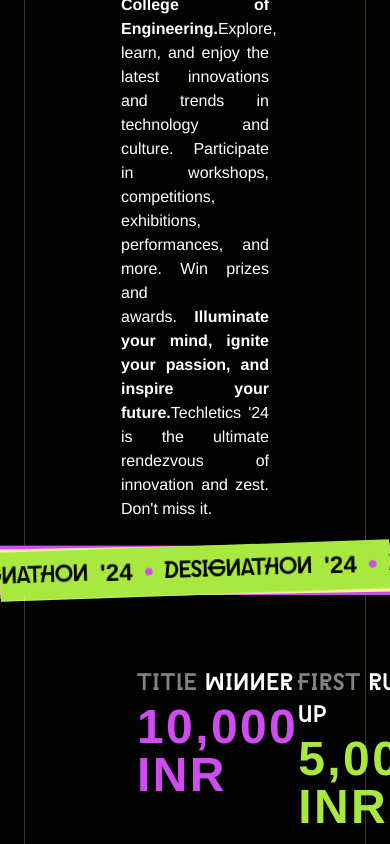
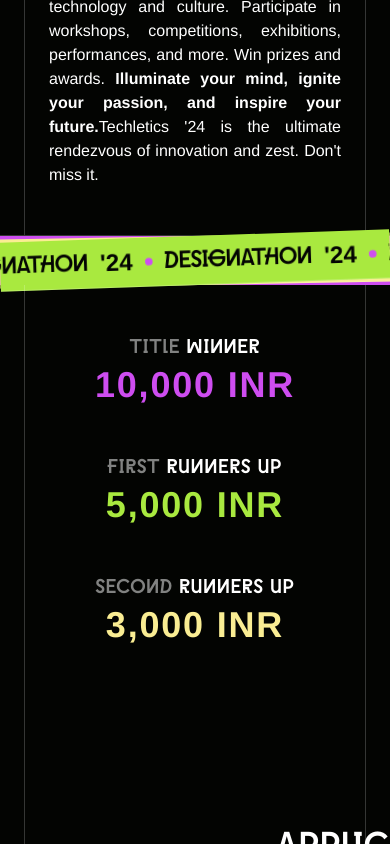
Before and after one commit to dhairya703/finalHackndroid, a Next.js app: page / in a window 390 px wide. Shown: the part 1156-2000 px from the top of the page. Built offline with nearby package versions, Linux system fonts and the light colour scheme; a web font is replaced by a local one.

Commit message:
Made sections till Prizes responsive

```diff
--- a/app/_components/about.tsx
+++ b/app/_components/about.tsx
@@ -2,7 +2,7 @@ import { CustomText } from "@/components/custom";
 
 const About = () => {
   return (
-    <div className="flex flex-col gap-12 bg-dark px-24 py-6 text-right font-secondary text-secondary lg:py-12">
+    <div className="flex flex-col gap-4 bg-dark px-6 pb-12 text-right font-secondary text-secondary sm:px-12 md:pb-16 lg:px-16 lg:pb-24 xl:px-32 2xl:px-48">
       <CustomText title>
         what is&nbsp;
         <CustomText highlightedTitle>designathon</CustomText>?
--- a/app/_components/hero.tsx
+++ b/app/_components/hero.tsx
@@ -2,7 +2,7 @@ import Image from "next/image";
 
 const Hero = () => {
   return (
-    <div className="flex h-screen flex-col items-center justify-evenly gap-4 overflow-hidden bg-dark md:flex-row md:justify-center md:gap-0 md:px-4 lg:justify-center lg:gap-[6%] lg:px-12 xl:gap-[10%]">
+    <div className="flex h-screen flex-col items-center justify-evenly gap-4 overflow-hidden bg-dark md:flex-row md:justify-center md:gap-0 md:px-4 lg:justify-center lg:gap-[6%] lg:px-16 xl:gap-[10%]">
       <div className="-mb-[120px] flex origin-top scale-75 transform flex-col items-center justify-center gap-12 md:-ml-10 lg:my-auto lg:-ml-4 lg:origin-center xl:ml-0 xl:scale-100">
         <div className="flex flex-col">
           <span className="text-center font-tertiary text-3xl font-extrabold text-white">
@@ -47,11 +47,11 @@ const Hero = () => {
 
       <Image
         src="/images/hero-img.webp"
-        width={698}
-        height={640}
+        width={1047}
+        height={960}
         alt="Designathon Image"
         priority
-        className="h-auto w-full max-w-96 px-2 md:w-[50%] md:max-w-none xl:w-[60%] xl:max-w-[750px]"
+        className="h-auto w-full max-w-96 px-2 md:w-[50%] md:max-w-none xl:w-[60%] xl:max-w-[960px]"
       />
     </div>
   );
--- a/app/_components/prizes.tsx
+++ b/app/_components/prizes.tsx
@@ -1,30 +1,30 @@
 const Prizes = () => {
   return (
-    <section className="flex justify-between px-24 mt-16">
-      <div className="flex flex-col gap-1">
-        <span className="font-secondary text-2xl lowercase tracking-wider text-gray">
+    <section className="flex flex-wrap justify-center gap-12 md:justify-between">
+      <div className="mx-auto flex min-w-72 flex-col items-center gap-1">
+        <span className="font-secondary text-xl lowercase tracking-wider text-gray sm:text-2xl">
           Title&nbsp;
           <span className="text-white">Winner</span>
         </span>
-        <span className="font-tertiary font-extrabold text-5xl tracking-wider text-secondary">
+        <span className="font-tertiary text-4xl font-extrabold tracking-wider text-secondary md:text-5xl">
           10,000 INR
         </span>
       </div>
-      <div className="flex flex-col gap-1">
-        <span className="font-secondary text-2xl lowercase tracking-wider text-gray">
+      <div className="mx-auto flex flex-col items-center gap-1">
+        <span className="font-secondary text-xl lowercase tracking-wider text-gray sm:text-2xl">
           First&nbsp;
-          <span className="text-white">Runners Up</span>
+          <span className="whitespace-nowrap text-white">Runners Up</span>
         </span>
-        <span className="font-tertiary font-extrabold text-5xl tracking-wider text-primary">
+        <span className="font-tertiary text-4xl font-extrabold tracking-wider text-primary md:text-5xl">
           5,000 INR
         </span>
       </div>
-      <div className="flex flex-col gap-1">
-        <span className="font-secondary text-2xl lowercase tracking-wider text-gray">
+      <div className="mx-auto flex flex-col items-center gap-1">
+        <span className="font-secondary text-xl lowercase tracking-wider text-gray sm:text-2xl">
           Second&nbsp;
-          <span className="text-white">Runners Up</span>
+          <span className="whitespace-nowrap text-white">Runners Up</span>
         </span>
-        <span className="font-tertiary font-extrabold text-5xl tracking-wider text-tertiary">
+        <span className="font-tertiary text-4xl font-extrabold tracking-wider text-tertiary md:text-5xl">
           3,000 INR
         </span>
       </div>
--- a/layouts/section-layout.tsx
+++ b/layouts/section-layout.tsx
@@ -12,6 +12,7 @@ interface SectionProps {
   explorable?: boolean;
   navigate?: string;
   noanimation?: boolean;
+  gapless?: boolean;
 }
 
 const SectionLayout = ({
@@ -21,20 +22,22 @@ const SectionLayout = ({
   explorable = false,
   navigate = "",
   noanimation = true,
+  gapless = false,
 }: SectionProps) => {
   return (
     <div
       className={clsx(
-        "overflow-clip px-6 sm:px-12 bg-dark border border-x-0 border-t-0 border-quarternary",
+        "overflow-clip border border-x-0 border-t-0 border-quarternary bg-dark px-6 sm:px-12",
         {
-          "z-10 fixed top-0 left-0 right-0": float,
-        }
+          "fixed left-0 right-0 top-0 z-10": float,
+        },
       )}
     >
       <div
-        className={clsx("relative border-quarternary border border-y-0", {
-          "px-4 py-2 sm:px-8 sm:py-4 lg:px-16 lg:py-9": !full,
-          "pb-10": explorable,
+        className={clsx("relative border border-y-0 border-quarternary", {
+          "px-6 py-12 sm:px-12 sm:py-20 lg:px-16 lg:py-24 xl:px-32 xl:py-32 2xl:px-48":
+            !full,
+          "pb-12": explorable,
         })}
       >
         <AnimatedSectionLayout
@@ -47,7 +50,9 @@ const SectionLayout = ({
             duration: 0.5,
           }}
         >
-          {children}
+          <div className={clsx({ "flex flex-col gap-24": !gapless })}>
+            {children}
+          </div>
         </AnimatedSectionLayout>
       </div>
     </div>
```
